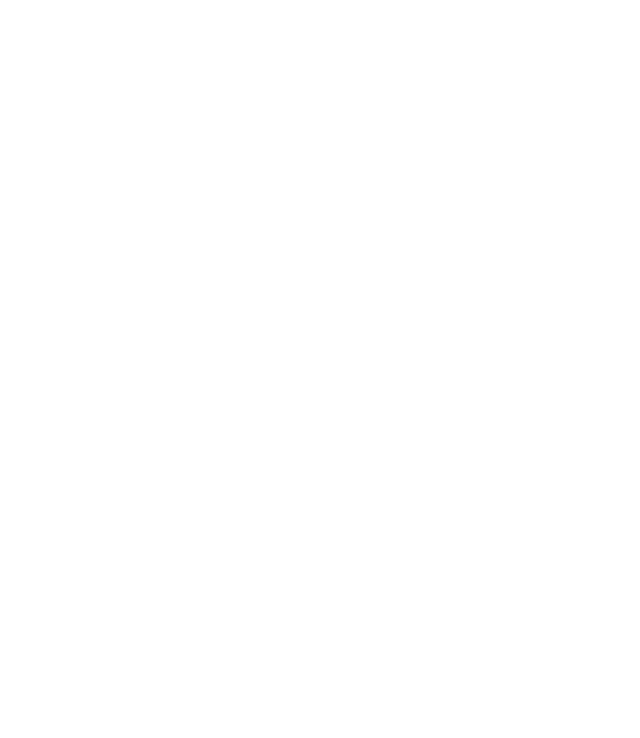
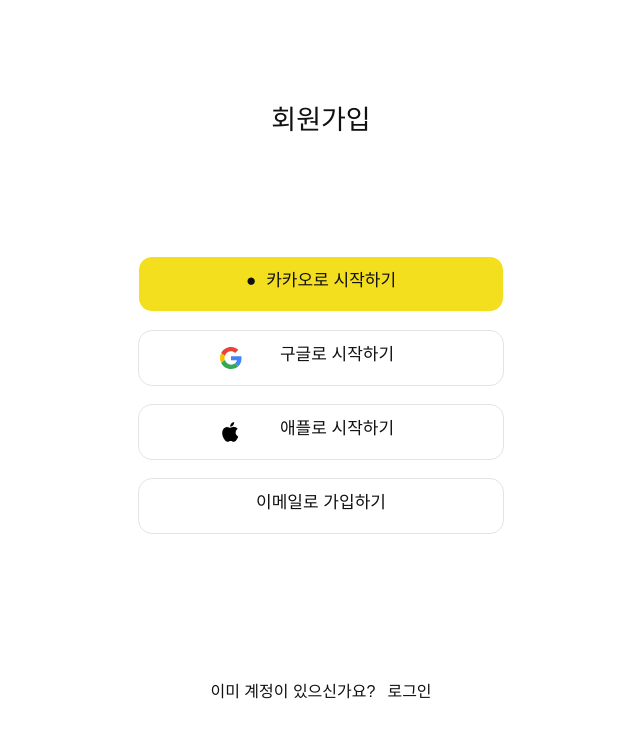
Before and after one commit to Desserting/Desserting-web, a React (Vite) app: page /signup in a window 1280 px wide. Shown: the top 738 px of the page, without its empty margins (319-959 px from the left). Built offline with nearby package versions, Linux system fonts and the light colour scheme.

Commit message:
feat: 회원가입 화면 추가

```diff
--- a/src/App.tsx
+++ b/src/App.tsx
@@ -1,6 +1,7 @@
 import { useCallback, useState } from 'react';
 import { Navigate, Route, Routes } from 'react-router-dom';
 import SplashScreen from '@/components/SplashScreen';
+import SignupPage from '@/pages/signup/SignupPage';
 
 export default function App() {
   const [showSplash, setShowSplash] = useState(true);
@@ -9,6 +10,7 @@ export default function App() {
   return (
     <>
       <Routes>
+        <Route path="/signup" element={<SignupPage />} />
         <Route path="*" element={<Navigate to="/signup" replace />} />
       </Routes>
       {showSplash && <SplashScreen onFinish={finishSplash} />}
--- /dev/null
+++ b/src/pages/signup/SignupPage.tsx
@@ -0,0 +1,50 @@
+import { useNavigate } from 'react-router-dom';
+import googleIcon from '@/assets/signup/icon-google.svg';
+import appleIcon from '@/assets/signup/icon-apple.svg';
+import { Button } from '@/components/ui/button';
+
+export default function SignupPage() {
+  const navigate = useNavigate();
+
+  // TODO: 소셜 로그인/이메일 가입 연동 전까지는 바로 다음 단계로 이동
+  const startSignup = () => navigate('/signup/interests');
+
+  return (
+    <main className="text-ink relative flex flex-1 flex-col bg-white px-8 pt-[106px]">
+      <h1 className="text-center text-[27px] leading-[29px] font-bold">
+        회원가입
+      </h1>
+      <div className="mt-[121px] flex flex-col gap-[18px]">
+        <Button type="button" variant="kakao" size="xl" onClick={startSignup}>
+          <span aria-hidden>●</span>
+          카카오로 시작하기
+        </Button>
+        <Button type="button" variant="social" size="xl" onClick={startSignup}>
+          <img
+            src={googleIcon}
+            alt=""
+            className="block size-[22px] translate-y-[3px]"
+          />
+          <span className="w-[170px] text-center">구글로 시작하기</span>
+        </Button>
+        <Button type="button" variant="social" size="xl" onClick={startSignup}>
+          <img
+            src={appleIcon}
+            alt=""
+            className="block size-[22px] translate-y-[3px]"
+          />
+          <span className="w-[170px] text-center">애플로 시작하기</span>
+        </Button>
+        <Button type="button" variant="social" size="xl" onClick={startSignup}>
+          이메일로 가입하기
+        </Button>
+      </div>
+      <p className="mt-auto flex items-center justify-center gap-3 pb-[96px] text-base">
+        이미 계정이 있으신가요?
+        <button type="button" className="cursor-pointer">
+          로그인
+        </button>
+      </p>
+    </main>
+  );
+}
```
